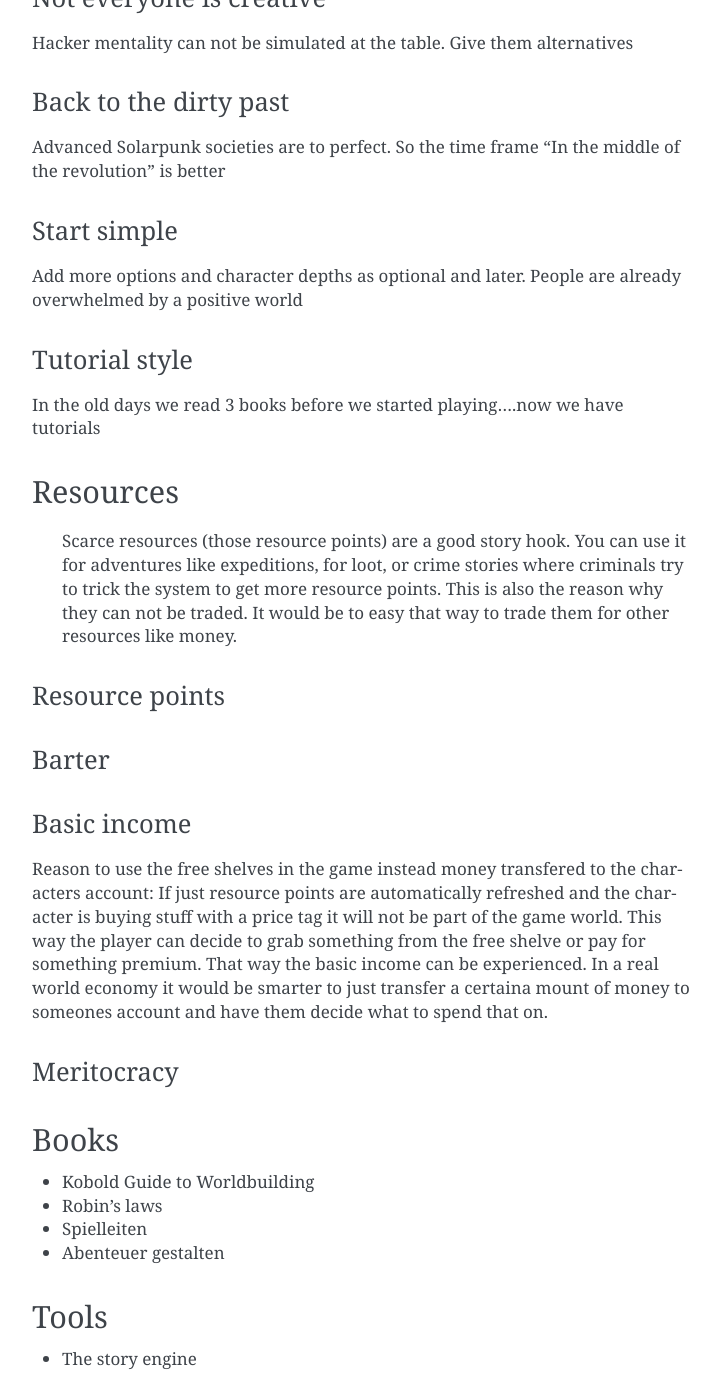
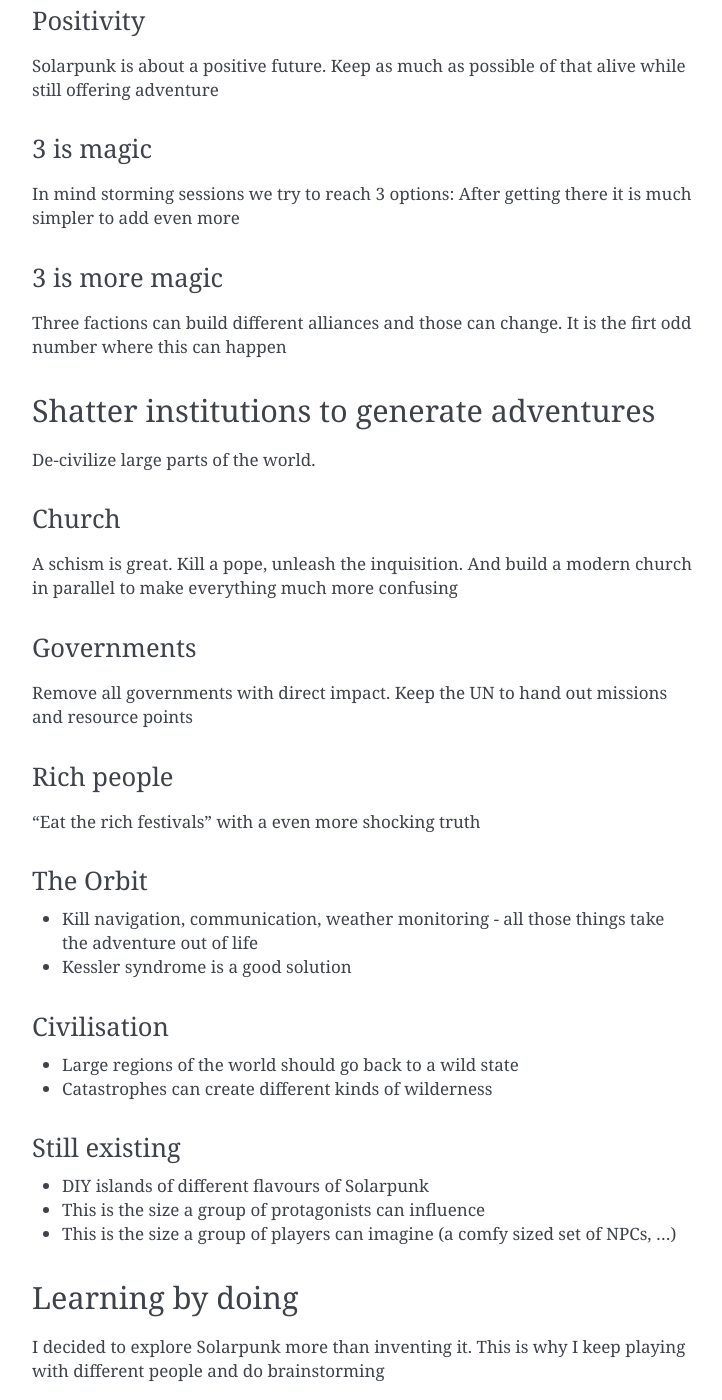
Before and after one commit to Thorsten-Sick/Solarpunk2050, a Sphinx documentation site: the page built from presentations/toolbox_2022_worldbuilding/source/index.rst, in a window 1280 px wide and 1400 px high, scrolled down 2694 px. Shown: the whole window, without its empty margins (388-1110 px from the left). Built offline with Sphinx 7.4.7, drawn with Linux system fonts in a browser that asks for light colours; some of the changed text lies outside the part shown.

Commit message:
Update for next test game

```diff
--- a/presentations/toolbox_2022_worldbuilding/source/index.rst
+++ b/presentations/toolbox_2022_worldbuilding/source/index.rst
@@ -45,17 +45,18 @@
 An accessible world
 -------------------
 
-I played cool RPG settings with so complex internals that everyone spent the evening discussing and guessing...
+I played cool RPG settings with mega complex world internals that everyone spent the evening discussing and guessing...we can do better
 
 A world with different issues
 -----------------------------
 
-I played cool RPG settings with only 2-3 major storys that can be played....
+I played cool RPG settings with only 2-3 major storys that can be played....this is not enough !
 
 RPG levels
 ==========
 
 Role playing games are unfinished stories. The players and the GM are in charge.
+There are different levels of pre-prepared stuff for the GM presenting the world to the players.
 
 Rules
 -----
@@ -71,19 +72,29 @@
 Adventure
 ---------
 
+Adventure books can be bought. This is how many GMs start. Then:
+
+* Adjust the adventure to the group
+* Write own adventures
+* Write campaigns
+
+
 Characters
 ----------
 
 Three factions to offer different perspectives. And make different player types happy.
 
-* Lost: Fighters and adventurerers
+* Lost: Fighters and adventurers
 * Norms: Wizards and allrounder
-* Progressives: Mad science, creativity
+* Progressives: Mad science, creativity, nerd
 
 Also: Mixing them in an adventure group causes interaction. Which is good.
 
 The game being played
 ---------------------
+
+Solarpunk is more towards *character interaction* and *dilemma* than towards tactics and fighting.
+There could still be a part of an adventure where fighting is required.
 
 Goal
 ====
@@ -104,30 +115,109 @@
 Inspiring people
 ----------------
 
-Goal is to inspire people and give them a positive vision of the future
+Goal is to inspire people and give them a positive vision of the future. Extra points if players start discussing the different approaches of the factions the day after playing.
+
+Breaking patterns
+-----------------
+
+Stories are built out of "tropes". The tropes used in our stories are very often negative. Break that.
 
 Positivity
 ----------
 
 Solarpunk is about a positive future. Keep as much as possible of that alive while still offering adventure
 
+
+3 is magic
+----------
+
+In mind storming sessions we try to reach 3 options: After getting there it is much simpler to add even more
+
+3 is more magic
+---------------
+
+Three factions can build different alliances and those can change. It is the firt odd number where this can happen
+
+
+Shatter institutions to generate adventures
+===========================================
+
+De-civilize large parts of the world.
+
+Church
+------
+
+A schism is great. Kill a pope, unleash the inquisition. And build a modern church in parallel to make everything much more confusing
+
+Governments
+-----------
+
+Remove all governments with direct impact. Keep the UN to hand out missions and resource points
+
+Rich people
+-----------
+
+"Eat the rich festivals" with a even more shocking truth
+
+The Orbit
+---------
+
+* Kill navigation, communication, weather monitoring - all those things take the adventure out of life
+* Kessler syndrome is a good solution
+
+Civilisation
+------------
+
+* Large regions of the world should go back to a wild state
+* Catastrophes can create different kinds of wilderness
+
+Still existing
+--------------
+
+* DIY islands of different flavours of Solarpunk
+* This is the size a group of protagonists can influence
+* This is the size a group of players can imagine (a comfy sized set of NPCs, ...)
+
 Learning by doing
 =================
 
 I decided to explore Solarpunk more than inventing it. This is why I keep playing with different people and do brainstorming
 
+Play adventures
+---------------
+
+With different groups
+
+Get pictures
+------------
+
+Different styles, different parts of the world
+
+Discuss Solarpunk
+-----------------
+
+There are many ideas out there
+
+Build other stuff based on this setting
+---------------------------------------
+
+* Stories
+* Comics
+* Computer games
+
+
 Lessons learned
 ===============
 
-Not everyone is sparkly
------------------------
+Not everyone is a nerd
+----------------------
 
-A player wanted to play a Solarpunk outsider
+A player wanted to play a Progressive outsider...
 
 Not everyone is creative
 ------------------------
 
-Hacker mentality can not be simulated at the table. Give them alternatives
+Hacker mentality can not be simulated at the table. Give them alternative characters to play
 
 Back to the dirty past
 ----------------------
@@ -147,24 +237,76 @@
 Resources
 =========
 
-    Scarce resources (those resource points) are a good story hook. You can use it for adventures like expeditions, for loot, or crime stories where criminals try to trick the system to get more resource points. This is also the reason why they can not be traded. It would be to easy that way to trade them for other resources like money.
+Resources make a good plot hook. Earning, stealing, trading.
 
 Resource points
 ---------------
 
+* Universal system
+* Enforces recycling
+
+
 Barter
 ------
+
+* Lost only
+* Very basic, no trust in the system required
+
+Different systems for the factions
+----------------------------------
+
+* Makes trading more interesting
+* Experimenting with options
 
 Basic income
 ------------
 
-Reason to use the free shelves in the game instead money transfered to the characters account: If just resource points are automatically refreshed and the character is buying stuff with a price tag it will not be part of the game world. This way the player can decide to grab something from the free shelve or pay for something premium. That way the basic income can be experienced. In a real world economy it would be smarter to just transfer a certaina mount of money to someones account and have them decide what to spend that on.
+* Every Norm gets basic income
+* Free shelves instead a stat on character sheet - perceptible
+
 
 Meritocracy
 -----------
 
-Books
+* Progressives fall back to meritocracy.
+
+Plans
 =====
+
+Some pieces are still missing
+
+Adventures
+----------
+
+We needs 3-4 adventures of different styles
+
+Charakters
+----------
+
+A bunch of typical characters
+
+History
+-------
+
+A history book. Maybe adventures or plot hooks to play between 2020 and 2050
+
+Gear
+----
+
+Players love gear. It also defines the world. Gear can also be philosophies and other non-material stuff
+
+Trouble
+-------
+
+Things for the GM to start stories with
+
+* Monsters
+* Toxic societies
+* Wilderness
+
+
+Books to read
+=============
 
 * Kobold Guide to Worldbuilding
 * Robin's laws
```
Also changed, not shown: other parts of presentations/toolbox_2022_worldbuilding/source/index.rst (+6 -6 lines), 2 other files.
